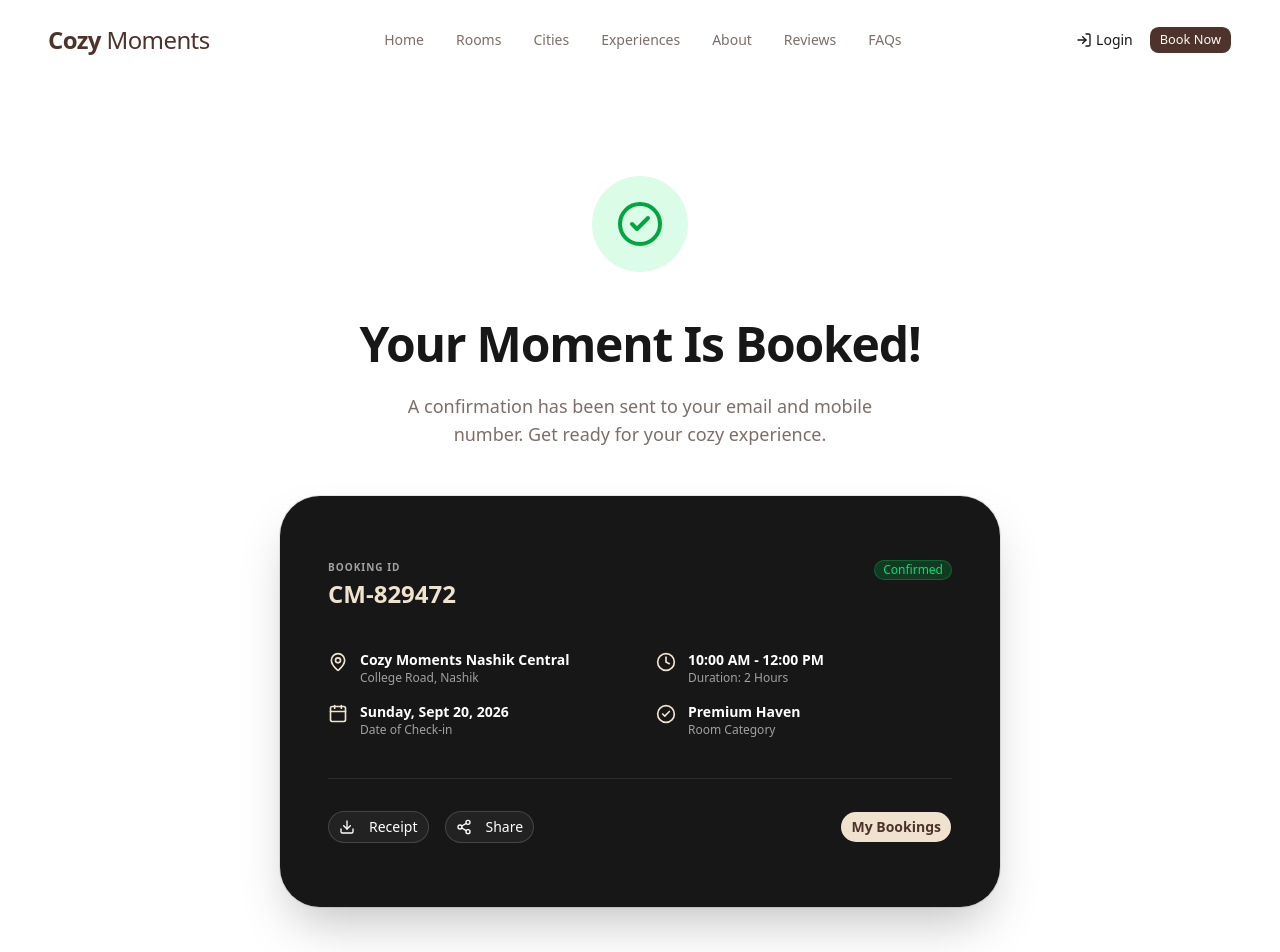
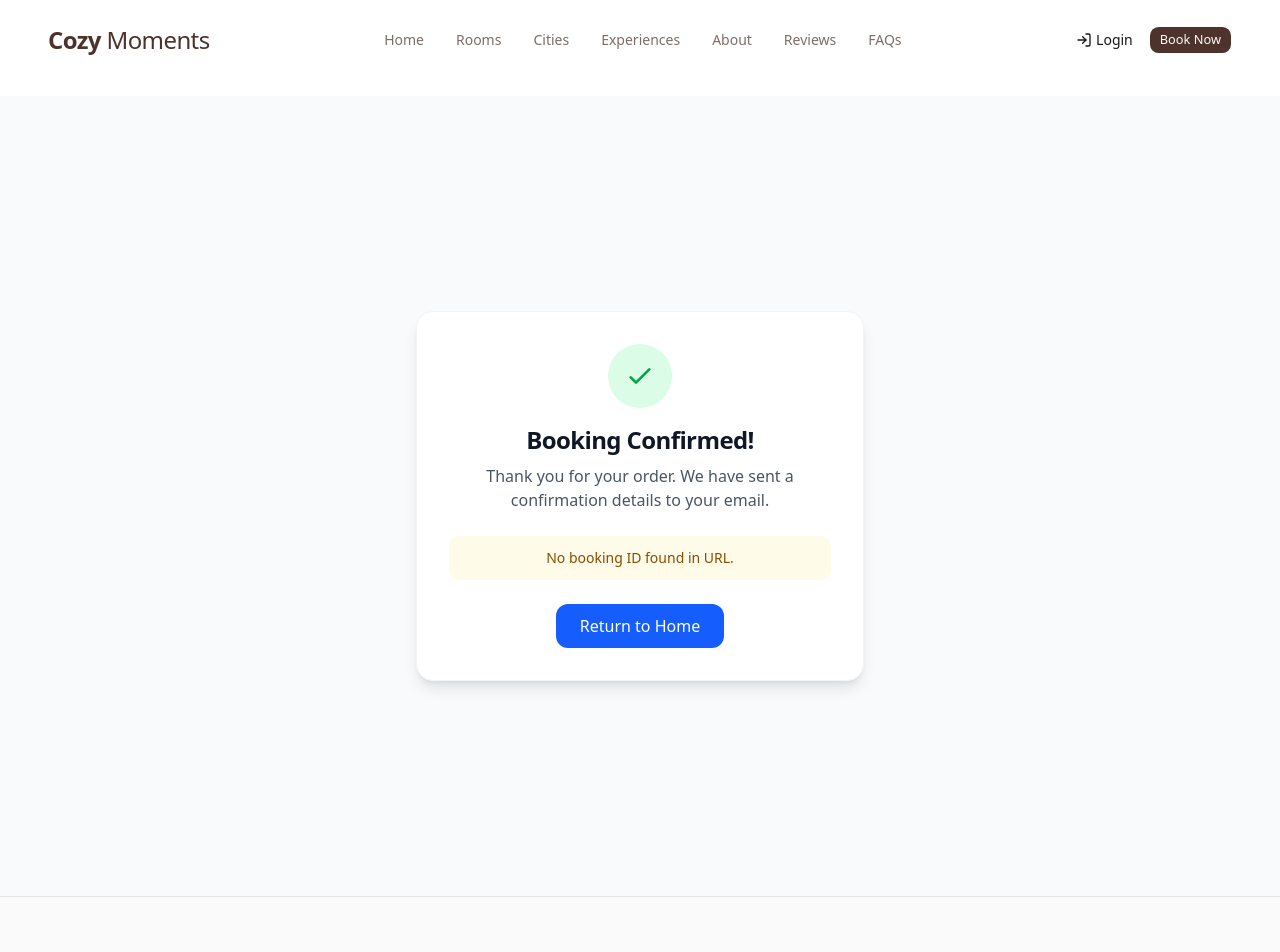
Before and after one commit to Amar1912/CozyMoments, a Next.js app: page /booking/success in a window 1280 px wide. Shown: the top 952 px of the page. Built offline with nearby package versions, Linux system fonts and the light colour scheme.

Commit message:
new update

```diff
--- a/src/app/booking/success/page.tsx
+++ b/src/app/booking/success/page.tsx
@@ -1,204 +1,65 @@
+// app/booking/success/page.tsx
 'use client';
 
-import React, { Suspense } from 'react';
+import { Suspense } from 'react';
+import { useSearchParams } from 'next/navigation';
 import Link from 'next/link';
-import { useSearchParams } from 'next/navigation';
-import {
-  CheckCircle2,
-  MapPin,
-  Calendar,
-  Clock,
-  Download,
-  Share2,
-  ArrowRight,
-} from 'lucide-react';
 
-import { Button } from '@/components/ui/button';
-import { Card, CardContent } from '@/components/ui/card';
-import { Badge } from '@/components/ui/badge';
-
-function BookingSuccessContent() {
+// Component that handles the actual search params logic
+function SuccessContent() {
   const searchParams = useSearchParams();
-
-  const bookingId = searchParams.get('id') || 'CM-829472';
+  const bookingId = searchParams.get('booking_id') || searchParams.get('session_id');
 
   return (
-    <div className="max-w-3xl mx-auto px-6 py-20 text-center">
-
-      {/* Success Icon */}
-      <div className="mb-12 inline-flex items-center justify-center w-24 h-24 bg-green-100 rounded-full animate-in zoom-in duration-500">
-        <CheckCircle2 className="w-12 h-12 text-green-600" />
+    <div className="max-w-md w-full bg-white shadow-lg rounded-xl p-8 border border-gray-100 text-center">
+      <div className="w-16 h-16 bg-green-100 text-green-600 rounded-full flex items-center justify-center mx-auto mb-4">
+        <svg className="w-8 h-8" fill="none" stroke="currentColor" viewBox="0 0 24 24">
+          <path strokeLinecap="round" strokeLinejoin="round" strokeWidth="2" d="M5 13l4 4L19 7" />
+        </svg>
       </div>
 
-      {/* Heading */}
-      <h1 className="text-4xl md:text-5xl font-bold mb-6">
-        Your Moment Is Booked!
-      </h1>
-
-      <p className="text-lg text-muted-foreground mb-12 max-w-lg mx-auto">
-        A confirmation has been sent to your email and mobile number.
-        Get ready for your cozy experience.
+      <h1 className="text-2xl font-bold text-gray-900 mb-2">Booking Confirmed!</h1>
+      <p className="text-gray-600 mb-6">
+        Thank you for your order. We have sent a confirmation details to your email.
       </p>
 
-      {/* Booking Card */}
-      <Card className="rounded-[40px] overflow-hidden shadow-2xl border-none bg-neutral-900 text-white text-left mb-12">
-        <CardContent className="p-8 md:p-12">
-
-          {/* Booking ID */}
-          <div className="flex justify-between items-start mb-10">
-            <div>
-              <div className="text-[10px] font-bold uppercase tracking-widest text-neutral-400 mb-1">
-                Booking ID
+      {bookingId ? (
+        <div className="bg-gray-50 p-3 rounded-md mb-6 text-sm text-gray-700 font-mono">
+          Booking ID: <span className="font-semibold text-gray-900">{bookingId}</span>
         </div>
-
-              <div className="text-2xl font-bold text-accent">
-                {bookingId}
+      ) : (
+        <div className="bg-yellow-50 p-3 rounded-md mb-6 text-sm text-yellow-800">
+          No booking ID found in URL.
         </div>
-            </div>
-
-            <Badge className="bg-green-500/20 text-green-400 border border-green-500/30">
-              Confirmed
-            </Badge>
-          </div>
-
-          {/* Booking Details */}
-          <div className="grid grid-cols-1 md:grid-cols-2 gap-8 mb-10">
-
-            {/* Location */}
-            <div className="space-y-4">
-              <div className="flex items-start space-x-3">
-                <MapPin className="w-5 h-5 text-accent mt-0.5 flex-shrink-0" />
-
-                <div>
-                  <div className="font-bold">
-                    Cozy Moments Nashik Central
-                  </div>
-
-                  <div className="text-xs text-neutral-400">
-                    College Road, Nashik
-                  </div>
-                </div>
-              </div>
-
-              {/* Date */}
-              <div className="flex items-start space-x-3">
-                <Calendar className="w-5 h-5 text-accent mt-0.5 flex-shrink-0" />
-
-                <div>
-                  <div className="font-bold">
-                    Sunday, Sept 20, 2026
-                  </div>
-
-                  <div className="text-xs text-neutral-400">
-                    Date of Check-in
-                  </div>
-                </div>
-              </div>
-            </div>
-
-            {/* Time & Room */}
-            <div className="space-y-4">
-              <div className="flex items-start space-x-3">
-                <Clock className="w-5 h-5 text-accent mt-0.5 flex-shrink-0" />
-
-                <div>
-                  <div className="font-bold">
-                    10:00 AM - 12:00 PM
-                  </div>
-
-                  <div className="text-xs text-neutral-400">
-                    Duration: 2 Hours
-                  </div>
-                </div>
-              </div>
-
-              {/* Room */}
-              <div className="flex items-start space-x-3">
-                <CheckCircle2 className="w-5 h-5 text-accent mt-0.5 flex-shrink-0" />
-
-                <div>
-                  <div className="font-bold">
-                    Premium Haven
-                  </div>
-
-                  <div className="text-xs text-neutral-400">
-                    Room Category
-                  </div>
-                </div>
-              </div>
-            </div>
-
-          </div>
-
-          {/* Actions */}
-          <div className="flex flex-wrap gap-4 pt-8 border-t border-white/10">
-
-            <Button
-              variant="outline"
-              className="bg-white/5 border-white/20 hover:bg-white/10 text-white rounded-xl"
-            >
-              <Download className="w-4 h-4 mr-2" />
-              Receipt
-            </Button>
-
-            <Button
-              variant="outline"
-              className="bg-white/5 border-white/20 hover:bg-white/10 text-white rounded-xl"
-              onClick={() => {
-                if (navigator.share) {
-                  navigator.share({
-                    title: 'Booking Confirmed',
-                    text: `My booking ID is ${bookingId}`,
-                    url: window.location.href,
-                  });
-                }
-              }}
-            >
-              <Share2 className="w-4 h-4 mr-2" />
-              Share
-            </Button>
+      )}
 
       <Link
-              href="/account/bookings"
-              className="ml-auto"
+        href="/"
+        className="inline-block bg-blue-600 text-white font-medium px-6 py-2.5 rounded-lg hover:bg-blue-700 transition-colors"
       >
-              <Button className="bg-accent text-primary font-bold hover:bg-accent/90 rounded-xl">
-                My Bookings
-              </Button>
+        Return to Home
       </Link>
-
-          </div>
-
-        </CardContent>
-      </Card>
-
-      {/* Back Home */}
-      <div className="flex flex-col sm:flex-row items-center justify-center gap-6">
-        <Link
-          href="/"
-          className="text-primary font-bold hover:underline flex items-center"
-        >
-          Back to Home
-          <ArrowRight className="ml-2 w-4 h-4" />
-        </Link>
-      </div>
-
     </div>
   );
 }
 
+// Fallback UI shown while Next.js prepares search parameters
+function LoadingFallback() {
+  return (
+    <div className="flex flex-col items-center gap-3">
+      <div className="w-8 h-8 border-4 border-blue-600 border-t-transparent rounded-full animate-spin" />
+      <p className="text-gray-600 text-sm">Loading booking details...</p>
+    </div>
+  );
+}
+
+// Main page export wrapped in Suspense boundary to prevent build-time prerender errors
 export default function BookingSuccessPage() {
   return (
-    <Suspense
-      fallback={
-        <div className="min-h-screen flex items-center justify-center">
-          <div className="text-muted-foreground">
-            Loading booking confirmation...
-          </div>
-        </div>
-      }
-    >
-      <BookingSuccessContent />
+    <main className="min-h-screen flex items-center justify-center p-6 bg-gray-50">
+      <Suspense fallback={<LoadingFallback />}>
+        <SuccessContent />
       </Suspense>
+    </main>
   );
 }
```
Lines whose indentation alone changed are shown as unchanged.
